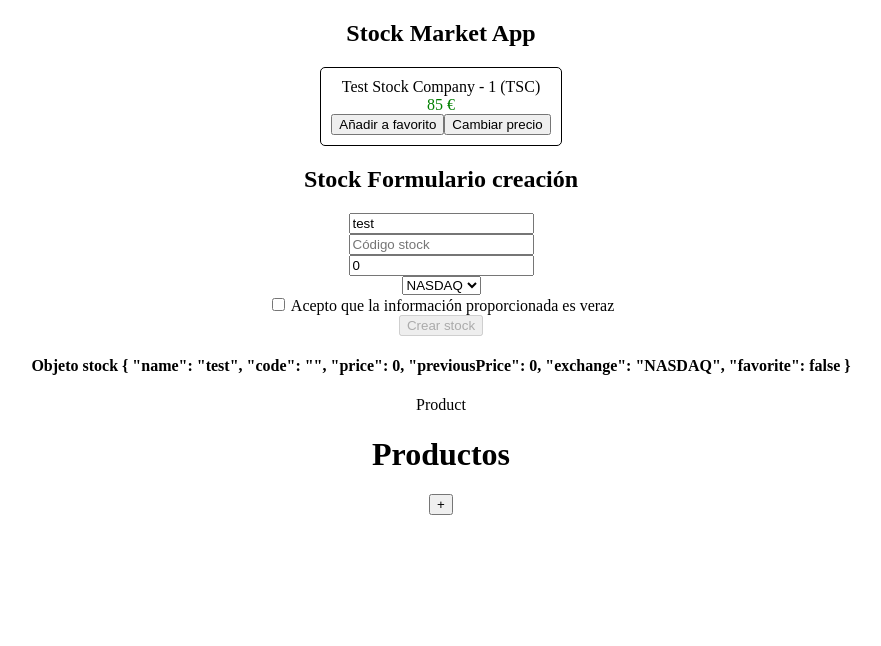
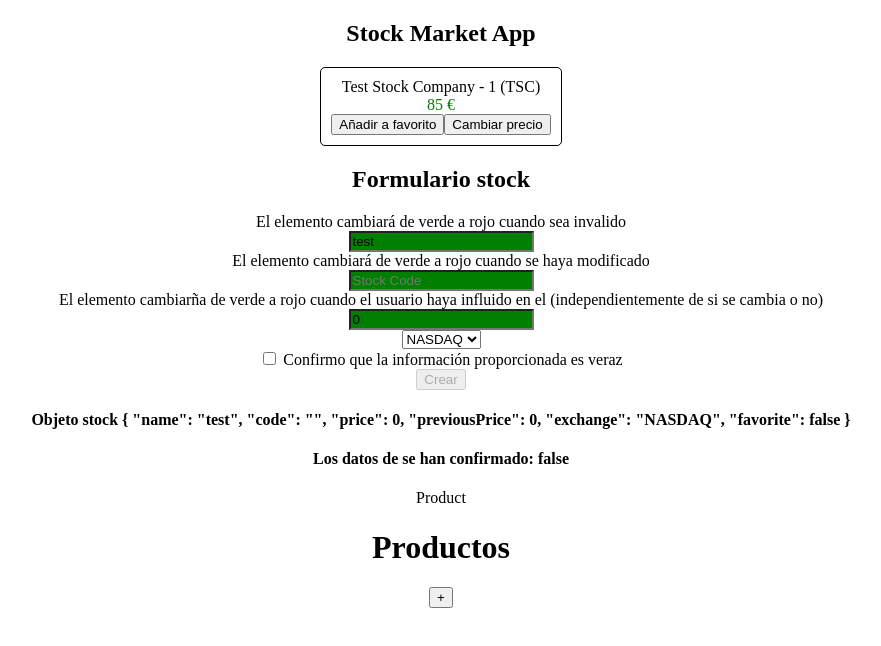
Before and after one commit to acovex/angularFundamentals, an Angular app in the folder curso-angular/: page / in a window 1280 px wide. Shown: the top 646 px of the page, without its empty margins (199-1080 px from the left). Built offline with nearby package versions, Linux system fonts and the light colour scheme.

Commit message:
Control state form

```diff
--- a/curso-angular/src/app/shared/stocks/create-stock/create-stock.component.html
+++ b/curso-angular/src/app/shared/stocks/create-stock/create-stock.component.html
@@ -1,27 +1,39 @@
-<h2>Stock Formulario creación</h2>
+<h2>Formulario stock</h2>
 <div class="form-group">
   <form (ngSubmit)="createStock()">
+    <div>
+      El elemento cambiará de verde a rojo cuando sea invalido
+    </div>
     <div class="stock-name">
-      <input type="text" placeholder="Nombre stock" name="stockName" [(ngModel)]="stock.name">
+      <input type="text" placeholder="Stock Name" required name="stockName" [(ngModel)]="stock.name">
+    </div>
+    <div>
+      El elemento cambiará de verde a rojo cuando se haya modificado
     </div>
     <div class="stock-code">
-      <input type="text" placeholder="Código stock" name="stockCode" [(ngModel)]="stock.code">
+      <input type="text" placeholder="Stock Code" name="stockCode" [(ngModel)]="stock.code">
     </div>
-    <div class="stock-code">
-      <input type="number" placeholder="Precio stock" name="stockPrice" [ngModel]="stock.price"
+    El elemento cambiarña de verde a rojo cuando el usuario haya influido en el (independientemente de si se cambia o
+    no)
+    <div>
+    </div>
+    <div class="stock-price">
+      <input type="number" placeholder="Stock Price" name="stockPrice" [ngModel]="stock.price"
         (ngModelChange)="setStockPrice($event)">
     </div>
     <div class="stock-exchange">
-      <select name="stockExchange" [(ngModel)]="stock.exchange">
-        <option *ngFor="let exchange of exchanges"
-        [ngValue]="exchange">{{exchange}}</option>
+      <div>
+        <select name="stockExchange" [(ngModel)]="stock.exchange">
+          <option *ngFor="let exchange of exchanges" [ngValue]="exchange">{{exchange}}</option>
         </select>
+      </div>
     </div>
     <div class="stock-confirm">
       <input type="checkbox" name="stockConfirm" [(ngModel)]="confirmed">
-      Acepto que la información proporcionada es veraz
+      Confirmo que la información proporcionada es veraz
     </div>
-    <button [disabled]="!confirmed" type="submit">Crear stock</button>
+    <button [disabled]="!confirmed" type="submit">Crear</button>
   </form>
 </div>
 <h4>Objeto stock {{stock | json}}</h4>
+<h4>Los datos de se han confirmado: {{confirmed}}</h4>
--- a/curso-angular/src/app/shared/stocks/create-stock/create-stock.component.scss
+++ b/curso-angular/src/app/shared/stocks/create-stock/create-stock.component.scss
@@ -0,0 +1,10 @@
+.stock-name .ng-valid,
+.stock-code .ng-pristine,
+.stock-price .ng-untouched {
+background-color: green;
+}
+.stock-name .ng-invalid,
+.stock-code .ng-dirty,
+.stock-price .ng-touched {
+background-color: pink;
+}
```
